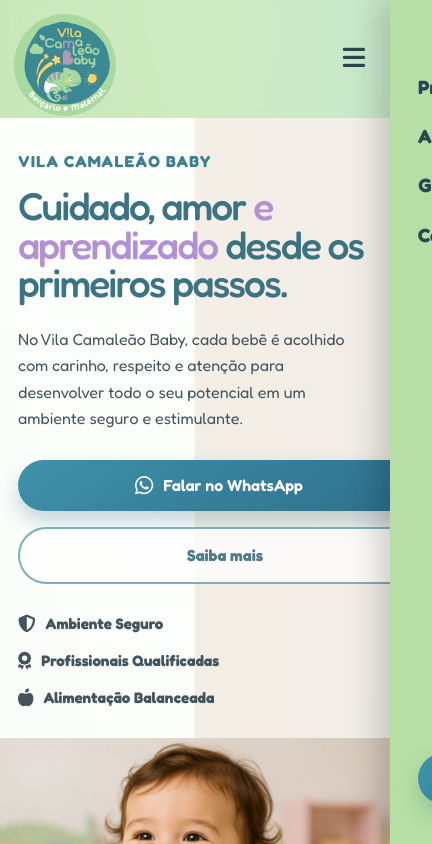
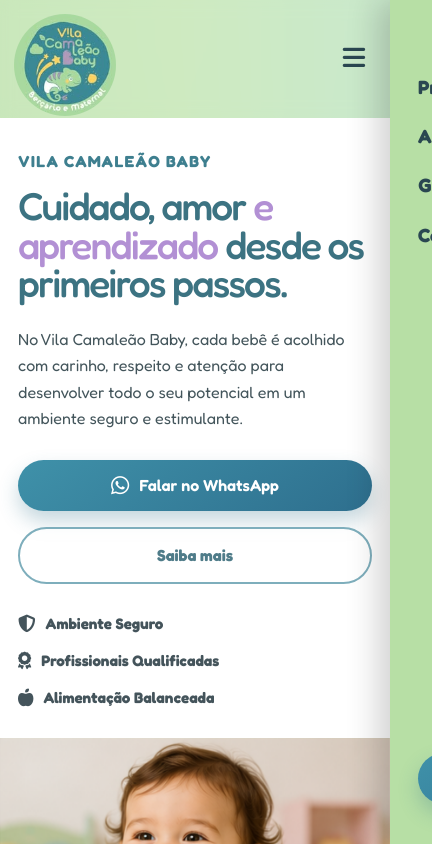
Before and after one commit to LGKARD/Vila-Baby, a React (Vite) app in the folder Vila-Baby/: page / in a window 390 px wide. Shown: the top 844 px of the page, 432 px wide, since content can reach past the window. Built offline with nearby package versions, Linux system fonts and the light colour scheme.

Commit message:
fix: corrigindo responsividade do site para tablet e mobile

```diff
--- a/Vila-Baby/src/App.css
+++ b/Vila-Baby/src/App.css
@@ -195,7 +195,7 @@
   grid-template-columns: minmax(0, 1.02fr) minmax(0, 1fr);
   align-items: stretch;
   min-height: calc(100vh - 170px);
-  background: linear-gradient(90deg, rgba(255, 255, 255, 0.92) 0%, rgba(255, 255, 255, 0.92) 49.8%, rgba(246, 238, 232, 0.88) 50%, rgba(246, 238, 232, 0.88) 100%);
+  background: white;
 }
 
 .hero-copy {
@@ -846,7 +846,7 @@
 }
 
 /* A partir daqui (tablet e mobile) o menu vira hambúrguer/drawer e o WhatsApp do header some */
-@media (max-width: 1024px) {
+@media (max-width: 800px) {
   .main-nav {
     display: none;
   }
@@ -858,6 +858,16 @@
   .hamburger-btn {
     display: inline-flex;
   }
+
+  .programs-grid {
+    grid-template-columns: 1fr;
+  }
+
+  .gallery-grid {
+  display: grid;
+  grid-template-columns: repeat(2, minmax(0, 1fr));
+  gap: 24px;
+}
 }
 
 @media (max-width: 980px) {
@@ -998,8 +1008,10 @@
   }
 
   .gallery-grid {
-    gap: 10px;
-  }
+  display: grid;
+  grid-template-columns: 1fr;
+  gap: 12px;
+}
 
   .cta-section {
     padding: 40px 18px;
@@ -1025,7 +1037,7 @@
   }
 
   .program-card-copy {
-    padding: 0 18px 20px 18px;
+    padding: 20px 18px 20px 18px;
   }
 
   .program-card-visual {
--- a/Vila-Baby/src/index.css
+++ b/Vila-Baby/src/index.css
@@ -15,18 +15,31 @@
   }
 }
 
+/* garante que padding/border entrem no width:100%, evitando estouro lateral dos botões */
+*,
+*::before,
+*::after {
+  box-sizing: border-box;
+}
+
 @media (prefers-reduced-motion: reduce) {
   :root {
     scroll-behavior: auto;
   }
 }
 
+html {
+  overflow-x: hidden;
+}
+
 #root {
   width: 100%;
   min-height: 100svh;
+  overflow-x: hidden;
 }
 
 body {
   margin: 0;
   font-family: var(--sans);
+  overflow-x: hidden;
 }
```
